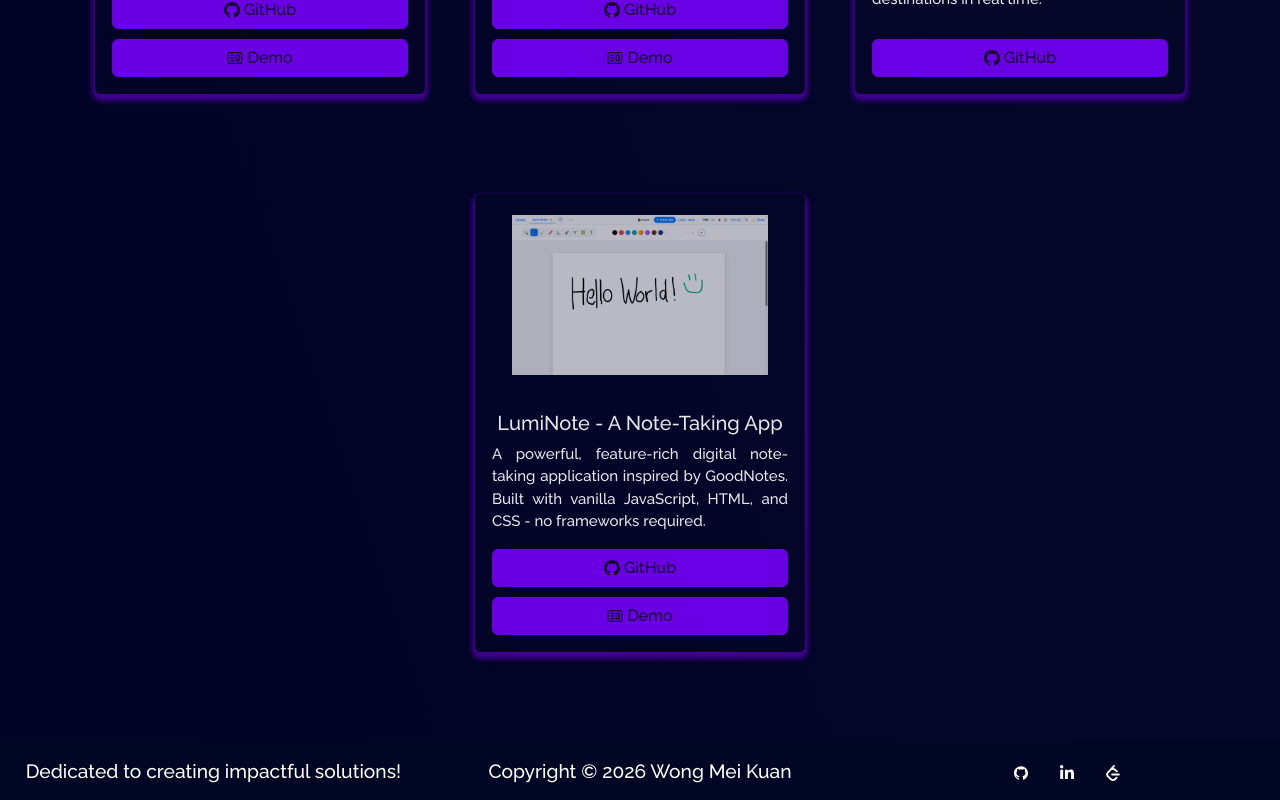
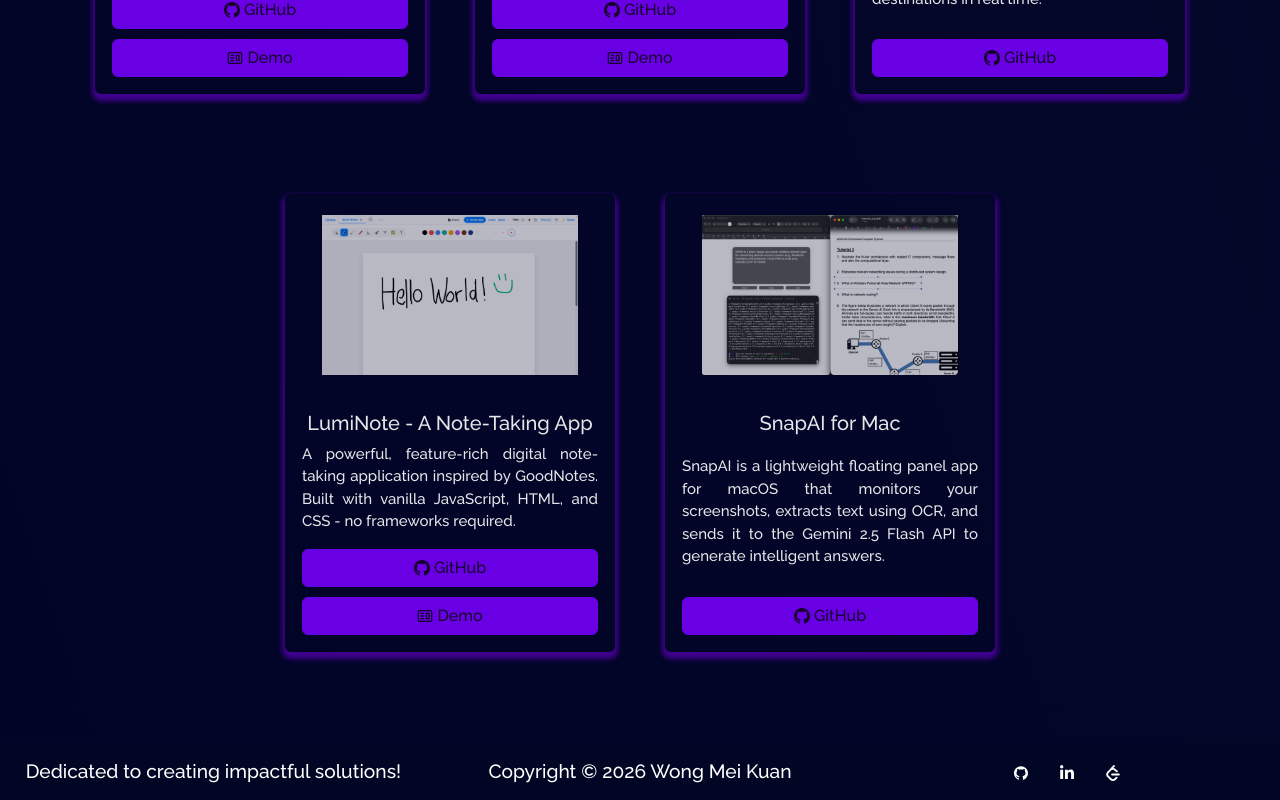
Before and after one commit to MK-0406/Portfolio, a React (Create React App) app: page /project in a window 1280 px wide. Shown: the part 3101-3901 px from the top of the page. Built offline with nearby package versions, Linux system fonts and the light colour scheme.

Commit message:
Add snap ai for mac project

```diff
--- a/src/pages/Projects.jsx
+++ b/src/pages/Projects.jsx
@@ -18,6 +18,7 @@
 import memorisingApp from "../assets/projects/memorising-app.png";
 import navigation from "../assets/projects/navigation.png";
 import luminote from "../assets/projects/luminote.png";
+import snapaiMac from "../assets/projects/snapai-mac.png";
 
 const Projects = () => {
   return (
@@ -186,6 +187,15 @@
               demoLink="https://mk-0406.github.io/Notes/"
             />
           </Col>
+          <Col md={4} className="project-card">
+            <ProjectCard
+              imgPath={snapaiMac}
+              isBlog={false}
+              title="SnapAI for Mac"
+              description="SnapAI is a lightweight floating panel app for macOS that monitors your screenshots, extracts text using OCR, and sends it to the Gemini 2.5 Flash API to generate intelligent answers."
+              ghLink="https://github.com/MK-0406/SnapAI_Mac.git"
+            />
+          </Col>
         </Row>
       </Container>
     </Container>
```
Also changed, not shown: src/assets/projects/snapai-mac.png (added).
